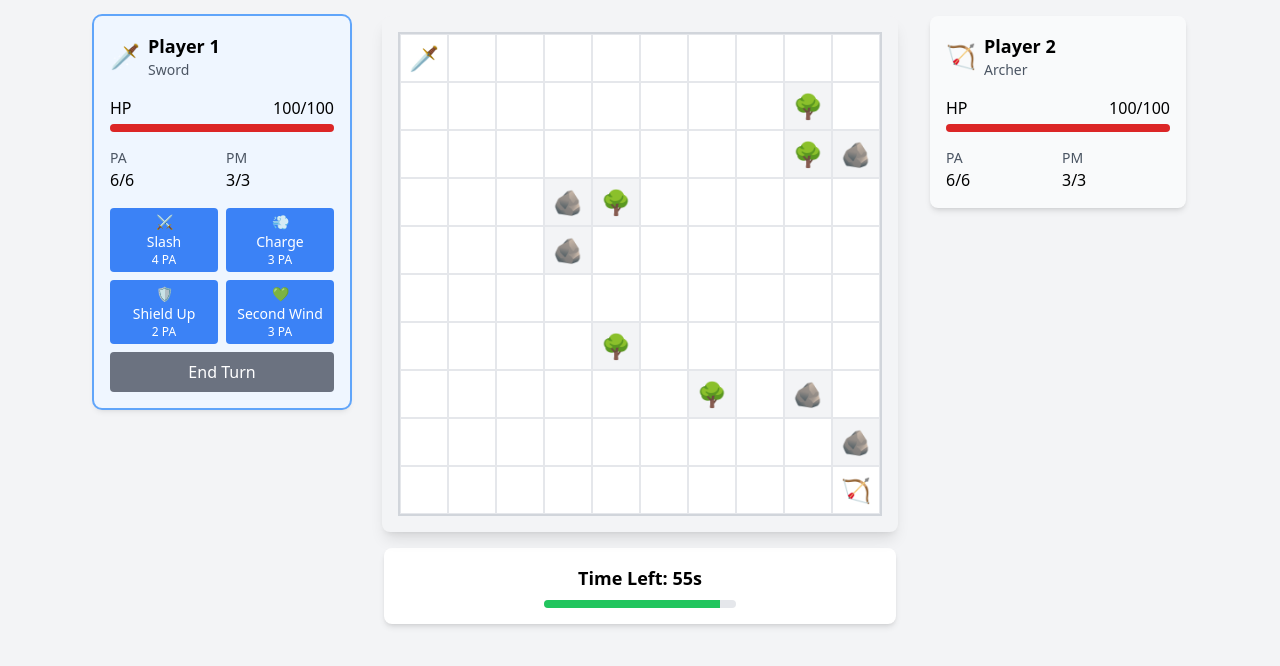
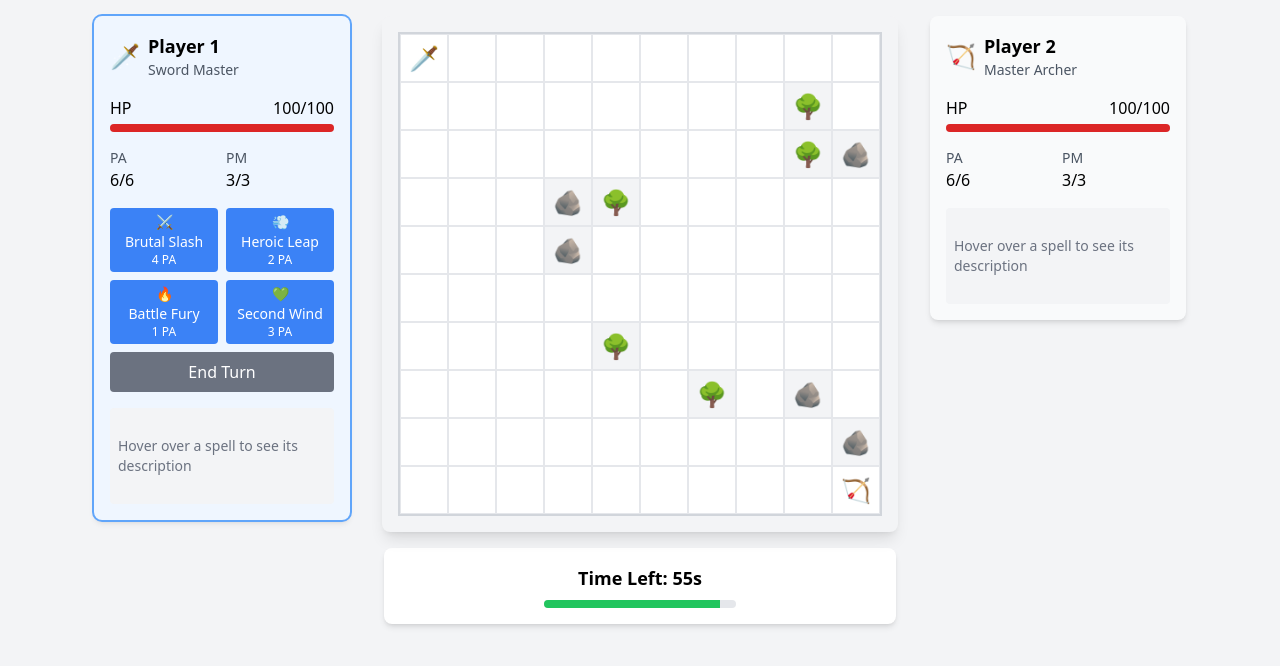
Before and after one commit to vincent38wargnier/dofus-lite, a React (Create React App) app: page / in a window 1280 px wide. Shown: the top 666 px of the page. Built offline with nearby package versions, Linux system fonts and the light colour scheme.

Commit message:
udpate sort

```diff
--- a/src/components/ui/PlayerInfo.jsx
+++ b/src/components/ui/PlayerInfo.jsx
@@ -1,11 +1,42 @@
-import React from 'react';
+import React, { useState } from 'react';
 import { CLASSES } from '../../utils/classes';
 
+const SpellHint = ({ spell }) => {
+  if (!spell) {
+    return (
+      <div className="h-24 p-2 bg-gray-100 rounded mt-2 text-sm text-gray-500 flex items-center justify-center">
+        Hover over a spell to see its description
+      </div>
+    );
+  }
+
+  return (
+    <div className="h-24 p-2 bg-gray-100 rounded mt-2">
+      <div className="text-sm space-y-1">
+        <div className="flex items-center gap-2">
+          <span className="text-lg">{spell.emoji}</span>
+          <span className="font-bold">{spell.name}</span>
+        </div>
+        <div className="text-gray-600">{spell.description}</div>
+        <div className="flex gap-4 text-xs text-gray-700">
+          <div>Cost: {spell.pa} PA</div>
+          <div>Range: {spell.range} cells</div>
+          {spell.damage && <div>Damage: {spell.damage}</div>}
+          {spell.healing && <div>Healing: {spell.healing}</div>}
+          {spell.boost && <div>Boost: +{spell.boost}</div>}
+        </div>
+      </div>
+    </div>
+  );
+};
+
 const PlayerInfo = ({ player, isActive, onSpellSelect, onEndTurn }) => {
+  const [hoveredSpell, setHoveredSpell] = useState(null);
   const playerClass = CLASSES[player.class];
 
   return (
     <div className={`p-4 rounded-lg shadow-md w-64 ${isActive ? 'bg-blue-50 ring-2 ring-blue-400' : 'bg-gray-50'}`}>
+      {/* Player Info */}
       <div className="flex items-center gap-2 mb-4">
         <span className="text-2xl">
           {playerClass.icon}
@@ -20,6 +51,7 @@ const PlayerInfo = ({ player, isActive, onSpellSelect, onEndTurn }) => {
         </div>
       </div>
 
+      {/* Stats */}
       <div className="space-y-4">
         <div>
           <div className="flex justify-between mb-1">
@@ -43,14 +75,9 @@ const PlayerInfo = ({ player, isActive, onSpellSelect, onEndTurn }) => {
             <div className="text-sm text-gray-600">PM</div>
             <div className="font-medium">{player.pm}/3</div>
           </div>
-          {player.armor > 0 && (
-            <div>
-              <div className="text-sm text-gray-600">Armor</div>
-              <div className="font-medium">{player.armor}</div>
-            </div>
-          )}
         </div>
 
+        {/* Spells and Actions */}
         {isActive && (
           <div className="space-y-2">
             <div className="grid grid-cols-2 gap-2">
@@ -58,18 +85,24 @@ const PlayerInfo = ({ player, isActive, onSpellSelect, onEndTurn }) => {
                 <button
                   key={spell.id}
                   onClick={() => onSpellSelect(spell)}
+                  onMouseEnter={() => setHoveredSpell(spell)}
+                  onMouseLeave={() => setHoveredSpell(null)}
                   disabled={player.pa < spell.pa}
                   className={`
-                    px-2 py-1 rounded text-sm
+                    px-2 py-1 rounded text-sm relative
+                    transition-all duration-200
                     ${player.pa < spell.pa
                       ? 'bg-gray-200 text-gray-400 cursor-not-allowed'
-                      : 'bg-blue-500 text-white hover:bg-blue-600'}
+                      : hoveredSpell === spell
+                        ? 'bg-blue-600 text-white'
+                        : 'bg-blue-500 text-white hover:bg-blue-600'}
                   `}
-                  title={spell.description}
                 >
                   <div className="flex flex-col items-center">
                     <span>{spell.emoji}</span>
-                    <span>{spell.name}</span>
+                    <span className="whitespace-nowrap overflow-hidden text-ellipsis w-full text-center">
+                      {spell.name}
+                    </span>
                     <span className="text-xs">{spell.pa} PA</span>
                   </div>
                 </button>
@@ -84,6 +117,9 @@ const PlayerInfo = ({ player, isActive, onSpellSelect, onEndTurn }) => {
             </button>
           </div>
         )}
+
+        {/* Spell Hint Section */}
+        <SpellHint spell={hoveredSpell} />
       </div>
     </div>
   );
--- a/src/hooks/useGameState.js
+++ b/src/hooks/useGameState.js
@@ -19,7 +19,6 @@ const createInitialState = () => ({
       hp: INITIAL_STATS.hp,
       pa: INITIAL_STATS.pa,
       pm: INITIAL_STATS.pm,
-      armor: 0,
       spells: CLASSES.SWORD.spells
     },
     {
@@ -29,7 +28,6 @@ const createInitialState = () => ({
       hp: INITIAL_STATS.hp,
       pa: INITIAL_STATS.pa,
       pm: INITIAL_STATS.pm,
-      armor: 0,
       spells: CLASSES.ARCHER.spells
     }
   ],
@@ -91,20 +89,6 @@ const findPath = (start, end, board, maxDistance) => {
   }
 
   return null;
-};
-
-const calculateDamage = (spell, attacker, defender) => {
-  let finalDamage = spell.damage;
-
-  // Apply armor reduction if defender has armor
-  if (defender.armor > 0) {
-    finalDamage = Math.max(0, finalDamage - defender.armor);
-  }
-
-  // Add some randomness (-2 to +2)
-  finalDamage += Math.floor(Math.random() * 5) - 2;
-
-  return Math.max(0, finalDamage);
 };
 
 const gameReducer = (state, action) => {
@@ -207,8 +191,10 @@ const gameReducer = (state, action) => {
       let updatedPlayers = [...state.players];
       let damageAnimation = null;
 
-      if (state.selectedSpell.damage && targetPlayer && targetPlayer.id !== currentPlayer.id) {
-        const finalDamage = calculateDamage(state.selectedSpell, currentPlayer, targetPlayer);
+      switch (state.selectedSpell.type) {
+        case 'hit': {
+          if (targetPlayer && targetPlayer.id !== currentPlayer.id) {
+            const finalDamage = state.selectedSpell.damage;
             damageAnimation = {
               playerId: targetPlayer.id,
               position: targetPlayer.position,
@@ -221,7 +207,12 @@ const gameReducer = (state, action) => {
                 ? { ...player, hp: Math.max(0, player.hp - finalDamage) }
                 : player
             );
-      } else if (state.selectedSpell.healing && targetPlayer && targetPlayer.id === currentPlayer.id) {
+          }
+          break;
+        }
+
+        case 'heal': {
+          if (!targetPlayer || targetPlayer.id === currentPlayer.id) {
             damageAnimation = {
               playerId: currentPlayer.id,
               position: currentPlayer.position,
@@ -234,6 +225,52 @@ const gameReducer = (state, action) => {
                 ? { ...player, hp: Math.min(100, player.hp + state.selectedSpell.healing) }
                 : player
             );
+          }
+          break;
+        }
+
+        case 'boostPa': {
+          damageAnimation = {
+            playerId: currentPlayer.id,
+            position: currentPlayer.position,
+            value: state.selectedSpell.boost,
+            type: 'boostPa'
+          };
+
+          updatedPlayers = state.players.map(player =>
+              player.id === currentPlayer.id
+                ? { ...player, pa: player.pa + state.selectedSpell.boost }
+                : player
+          );
+          break;
+        }
+
+        case 'boostPm': {
+          damageAnimation = {
+            playerId: currentPlayer.id,
+            position: currentPlayer.position,
+            value: state.selectedSpell.boost,
+            type: 'boostPm'
+          };
+
+          updatedPlayers = state.players.map(player =>
+              player.id === currentPlayer.id
+                ? { ...player, pm: player.pm + state.selectedSpell.boost }
+                : player
+          );
+          break;
+        }
+
+        case 'teleport': {
+          if (state.board[y][x].type === CELL_TYPES.EMPTY && !targetPlayer) {
+            updatedPlayers = state.players.map(player =>
+              player.id === currentPlayer.id
+                ? { ...player, position: { x, y } }
+                : player
+            );
+          }
+          break;
+        }
       }
 
       return {
--- a/src/utils/classes.js
+++ b/src/utils/classes.js
@@ -1,88 +1,93 @@
 // Class-specific spells and characteristics
 export const CLASSES = {
   SWORD: {
-    name: 'Sword',
+    name: 'Sword Master',
     icon: '🗡️',
-    description: 'Close-range warrior with powerful melee attacks',
+    description: 'Close-range warrior specializing in devastating melee attacks',
     spells: [
       {
-        id: 'sword_slash',
-        name: 'Slash',
-        damage: 30,
+        id: 'brutal_slash',
+        name: 'Brutal Slash',
+        type: 'hit',
+        damage: 35,
         range: 1,
         pa: 4,
-        description: 'A powerful melee attack',
+        description: 'A powerful close-range attack that deals massive damage',
         emoji: '⚔️'
       },
       {
-        id: 'charge',
-        name: 'Charge',
-        damage: 20,
-        range: 2,
-        pa: 3,
-        description: 'Rush towards enemy and attack',
+        id: 'heroic_leap',
+        name: 'Heroic Leap',
+        type: 'teleport',
+        range: 3,
+        pa: 2,
+        description: 'Jump to a target location, giving you tactical positioning',
         emoji: '💨'
       },
       {
-        id: 'armor_up',
-        name: 'Shield Up',
-        boost: { armor: 15 },
+        id: 'battle_fury',
+        name: 'Battle Fury',
+        type: 'boostPa',
+        boost: 4,
         range: 0,
-        pa: 2,
-        description: 'Increase defense temporarily',
-        emoji: '🛡️'
+        pa: 1,
+        description: 'Channel your inner fury to gain 4 PA for devastating combos',
+        emoji: '🔥'
       },
       {
-        id: 'battle_heal',
+        id: 'second_wind',
         name: 'Second Wind',
-        healing: 15,
+        type: 'heal',
+        healing: 30,
         range: 0,
         pa: 3,
-        description: 'Regain some health',
+        description: 'Regain a significant amount of health through sheer willpower',
         emoji: '💚'
       }
     ]
   },
   ARCHER: {
-    name: 'Archer',
+    name: 'Master Archer',
     icon: '🏹',
-    description: 'Long-range fighter specializing in distance attacks',
+    description: 'Long-range specialist with superior mobility and control',
     spells: [
       {
         id: 'precise_shot',
         name: 'Precise Shot',
-        damage: 20,
-        range: 5,
+        type: 'hit',
+        damage: 25,
+        range: 6,
         pa: 3,
-        description: 'Long-range accurate arrow shot',
+        description: 'A powerful long-range shot that pierces through defenses',
         emoji: '🎯'
       },
       {
-        id: 'rain_of_arrows',
-        name: 'Arrow Rain',
-        damage: 15,
-        range: 4,
-        aoe: true, // Area of effect
-        pa: 4,
-        description: 'Attack multiple cells in an area',
-        emoji: '☔'
+        id: 'tactical_roll',
+        name: 'Tactical Roll',
+        type: 'boostPm',
+        boost: 3,
+        range: 0,
+        pa: 1,
+        description: 'Roll away gaining 3 extra PM for perfect positioning',
+        emoji: '🌪️'
       },
       {
-        id: 'jump_back',
-        name: 'Jump Back',
-        boost: { movement: 2 },
+        id: 'shadow_step',
+        name: 'Shadow Step',
+        type: 'teleport',
+        range: 4,
+        pa: 2,
+        description: 'Instantly teleport to outmaneuver your opponent',
+        emoji: '👻'
+      },
+      {
+        id: 'restoration_arrow',
+        name: 'Restoration Arrow',
+        type: 'heal',
+        healing: 20,
         range: 0,
         pa: 2,
-        description: 'Jump away from enemies',
-        emoji: '↩️'
-      },
-      {
-        id: 'healing_arrow',
-        name: 'Healing Arrow',
-        healing: 10,
-        range: 0,
-        pa: 3,
-        description: 'Self-healing arrow',
+        description: 'A quick self-healing technique using magical arrows',
         emoji: '💝'
       }
     ]
```
Lines whose indentation alone changed are shown as unchanged.
